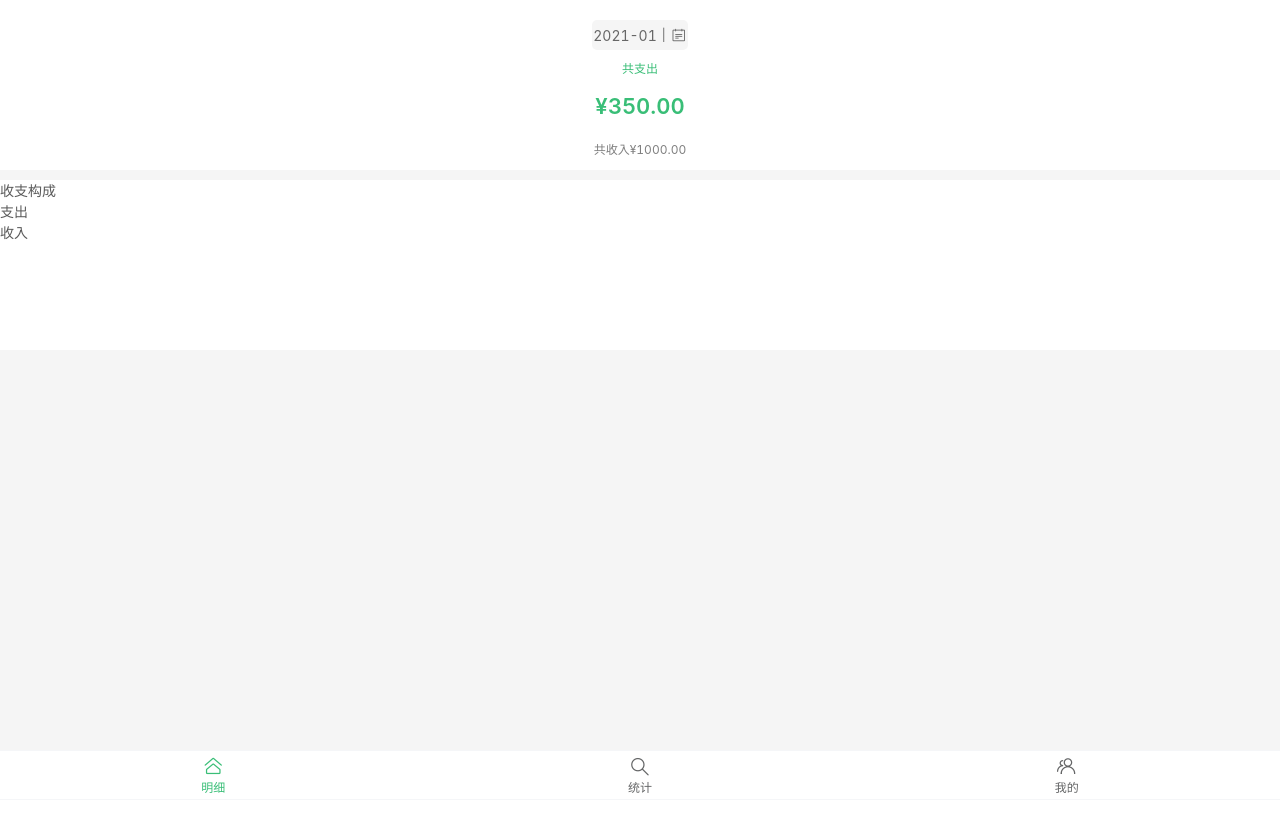
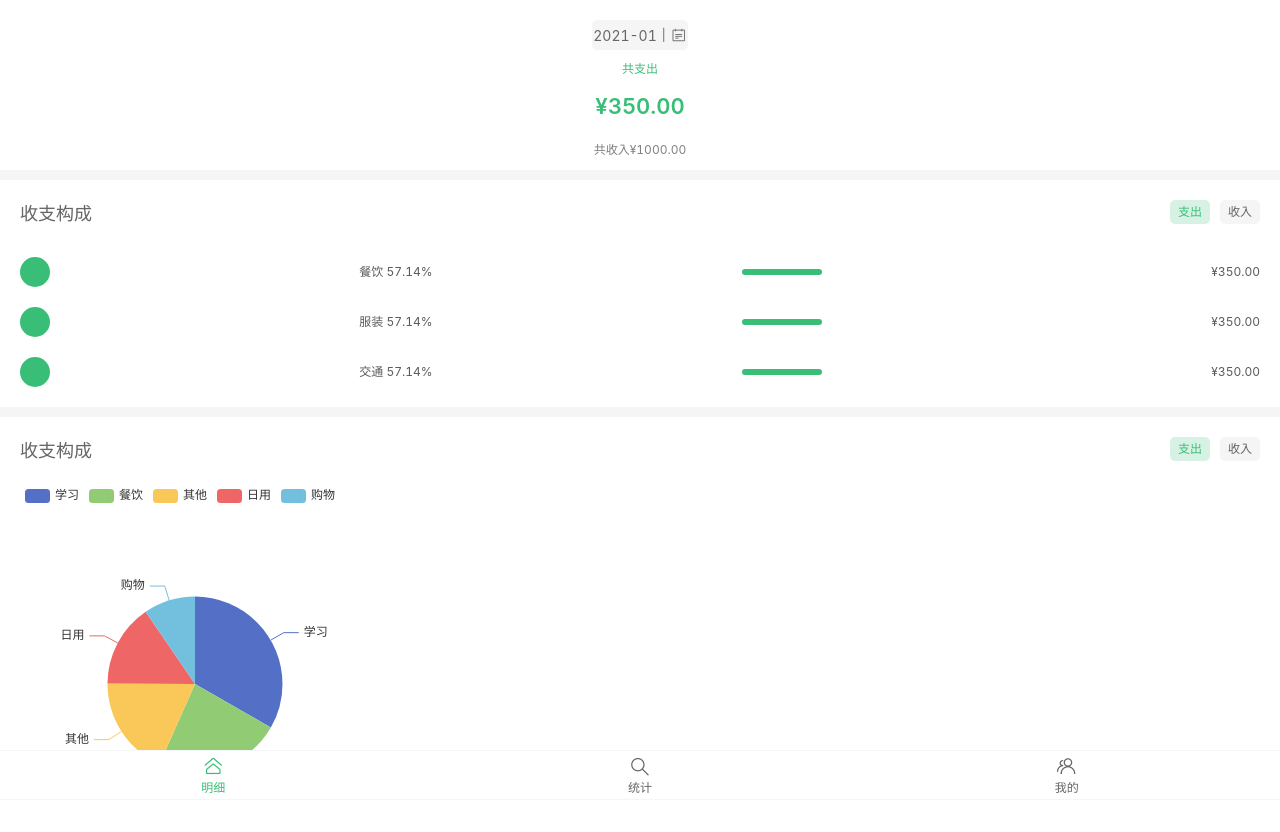
Before and after one commit to TangTangJia/daily-cost-vue3, a Vue app: page /total in a window 1280 px wide. Shown: the top 832 px of the page. Before the commit the page ends 800 px from the top, so only its background shows below. Built offline with nearby package versions, Linux system fonts and the light colour scheme; a small style sheet from the web is missing.

Commit message:
feat:统计页面静态

```diff
--- /dev/null
+++ b/src/util/request/api.js
@@ -0,0 +1,3 @@
+const apiList = {};
+
+export default apiList;
--- a/src/views/Total.vue
+++ b/src/views/Total.vue
@@ -11,26 +11,172 @@
       <div class="money">共收入¥1000.00</div>
     </div>
     <div class="center">
-      <div class="center-title">
-        <div>收支构成</div>
-        <div>
-          <div>支出</div>
-          <div>收入</div>
+      <div class="title">
+        <div class="text">收支构成</div>
+        <div class="tabs">
+          <div :class="{ active: type === 'expense' }" @click="changeType('expense')">支出</div>
+          <div :class="{ active: type === 'income' }" @click="changeType('income')">收入</div>
+        </div>
+      </div>
+      <div class="process">
+        <div class="process-item">
+          <div class="icon">
+            <i class="iconfont canyin"></i>
+          </div>
+          <div class="type-name">餐饮 57.14%</div>
+          <div class="percent">
+            <van-progress
+              :percentage="50"
+              color="rgb(57, 190, 119)"
+              track-color="#fff"
+              :show-pivot="false"
+              :stroke-width="6"
+            />
+          </div>
+          <div>¥350.00</div>
+        </div>
+        <div class="process-item">
+          <div class="icon">
+            <i class="iconfont canyin"></i>
+          </div>
+          <div class="type-name">服装 57.14%</div>
+          <div class="percent">
+            <van-progress
+              :percentage="50"
+              color="rgb(57, 190, 119)"
+              track-color="#fff"
+              :show-pivot="false"
+              :stroke-width="6"
+            />
+          </div>
+          <div>¥350.00</div>
+        </div>
+        <div class="process-item">
+          <div class="icon">
+            <i class="iconfont canyin"></i>
+          </div>
+          <div class="type-name">交通 57.14%</div>
+          <div class="percent">
+            <van-progress
+              :percentage="50"
+              color="rgb(57, 190, 119)"
+              track-color="#fff"
+              :show-pivot="false"
+              :stroke-width="6"
+            />
+          </div>
+          <div>¥350.00</div>
         </div>
       </div>
     </div>
-    <div class="charts"></div>
+    <div class="charts">
+      <div class="title">
+        <div class="text">收支构成</div>
+        <div class="tabs">
+          <div :class="{ active: type === 'expense' }" @click="changeType('expense')">支出</div>
+          <div :class="{ active: type === 'income' }" @click="changeType('income')">收入</div>
+        </div>
+      </div>
+      <div id="pie" style="width: 350px;height:400px;"></div>
+    </div>
   </div>
 </template>
 
 <script>
-export default {};
+import { reactive, toRefs, onMounted } from "vue";
+import * as echarts from "echarts";
+let Echarts = null;
+export default {
+  setup() {
+    const state = reactive({
+      type: "expense" // 账单类型
+    });
+    const changeType = type => {
+      console.log(type);
+      state.type = type;
+    };
+    onMounted(() => {
+      setPie();
+    });
+    // 绘制饼图
+    const setPie = () => {
+      Echarts = echarts.init(document.getElementById("pie"));
+      Echarts.setOption({
+        tooltip: {
+          trigger: "item",
+          formatter: "{a} <br/>{b} : {c} ({d}%)"
+        },
+        // 图例
+        legend: {
+          orient: "horizontal",
+          left: "left"
+        },
+        series: [
+          {
+            name: "访问来源",
+            type: "pie",
+            radius: "50%",
+            data: [
+              { value: 1048, name: "学习" },
+              { value: 735, name: "餐饮" },
+              { value: 580, name: "其他" },
+              { value: 484, name: "日用" },
+              { value: 300, name: "购物" }
+            ],
+            emphasis: {
+              itemStyle: {
+                shadowBlur: 10,
+                shadowOffsetX: 0,
+                shadowColor: "rgba(0, 0, 0, 0.5)"
+              }
+            }
+          }
+        ]
+      });
+    };
+    return {
+      ...toRefs(state),
+      changeType,
+      setPie
+    };
+  }
+};
 </script>
 
 <style lang="less" scoped>
 .total {
   min-height: 100vh;
   background-color: #f5f5f5;
+}
+.title {
+  display: flex;
+  justify-content: space-between;
+  padding-top: 10px;
+  margin-bottom: 20px;
+  .text {
+    font-size: 18px;
+    color: #666;
+  }
+  .tabs {
+    display: flex;
+    div {
+      width: 40px;
+      height: 24px;
+      line-height: 24px;
+      text-align: center;
+      font-size: 12px;
+      color: #666;
+      border-radius: 5px;
+      background-color: #f5f5f5;
+      &:nth-of-type(1) {
+        margin-right: 10px;
+      }
+      &.active {
+        color: #39be77;
+        background-color: rgba(57, 190, 119, 0.2);
+      }
+    }
+  }
 }
 .top {
   display: flex;
@@ -72,8 +218,36 @@ export default {};
   }
 }
 .center {
-  height: 170px;
   background-color: #fff;
+  padding: 10px 20px;
+  margin-top: 10px;
+  .process {
+    .process-item {
+      display: flex;
+      justify-content: space-between;
+      align-items: center;
+      height: 50px;
+      font-size: 12px;
+      // margin-bottom: 30px;
+      .icon {
+        display: flex;
+        justify-content: center;
+        align-items: center;
+        width: 30px;
+        height: 30px;
+        color: #fff;
+        border-radius: 50%;
+        background-color: #39be77;
+      }
+      .percent {
+        width: 160px;
+      }
+    }
+  }
+}
+.charts {
+  background-color: #fff;
+  padding: 10px 20px;
   margin-top: 10px;
 }
 </style>
```
Also changed, not shown: src/util/request/http.js (added, +79 -0 lines), src/util/request/user/user.js (added, +10 -0 lines).
